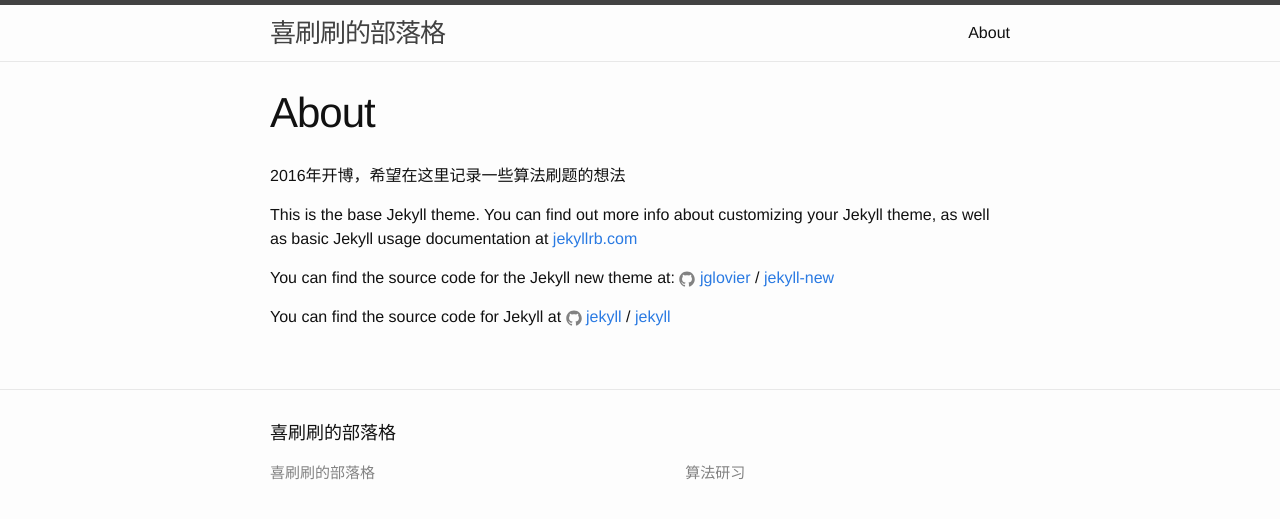
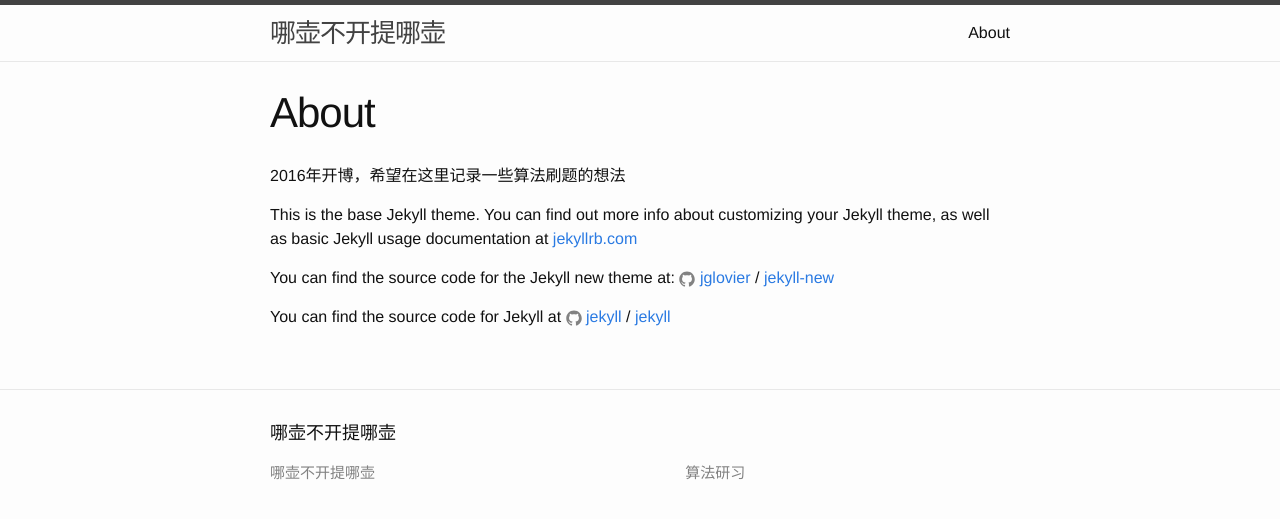
Before and after one commit to wenalan/wenalan.github.io, a Jekyll site: the page built from about.md, in a window 1280 px wide. Shown: the top 519 px of the page. Built offline with Jekyll 4.4.1, drawn with Linux system fonts in a browser that asks for light colours.

Commit message:
Update _config.yml

```diff
--- a/_config.yml
+++ b/_config.yml
@@ -6,7 +6,7 @@
 # 'jekyll serve'. If you change this file, please restart the server process.
 
 # Site settings
-title: 喜刷刷的部落格
+title: 哪壶不开提哪壶
 # email: your-email@domain.com
 description: > # this means to ignore newlines until "baseurl:"
   算法研习
```
